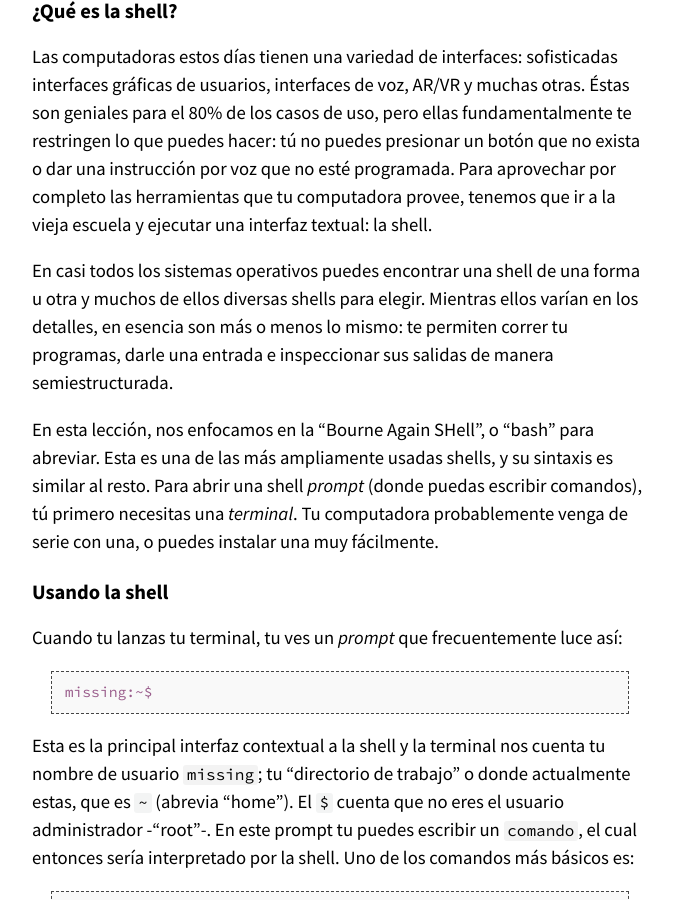
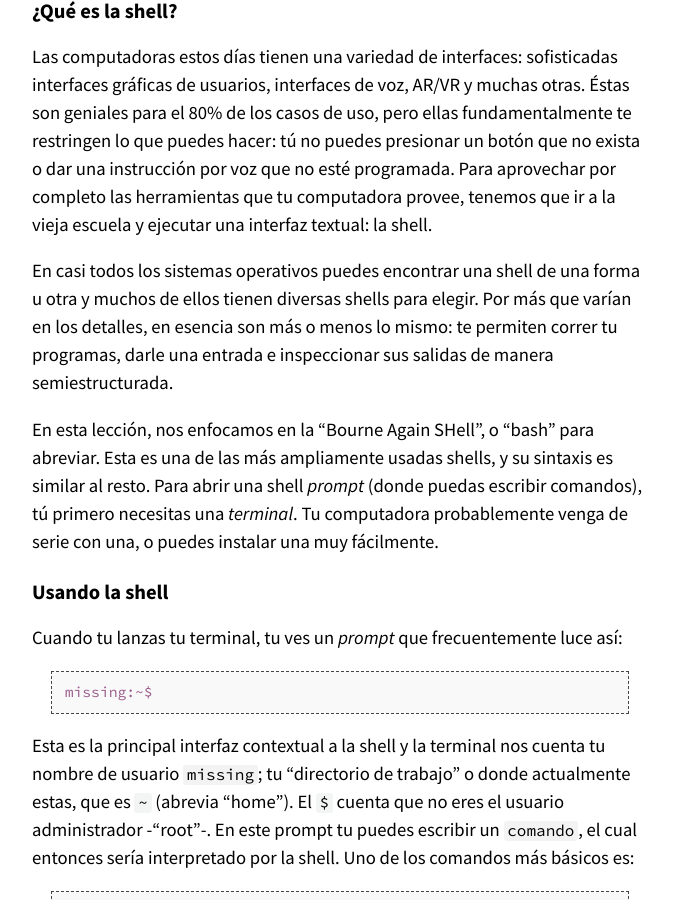
Before and after one commit to missing-semester-esp/missing-semester-esp.github.io, a Jekyll site: the page built from _2020/course-shell-esp.md, in a window 1280 px wide and 900 px high, scrolled down 1558 px. Shown: the whole window, without its empty margins (300-973 px from the left). Built offline with Jekyll 4.4.1, drawn with Linux system fonts in a browser that asks for light colours.

Commit message:
Update _2020/course-shell-esp.md
Co-authored-by: Matias Garcia Isaia <mgarciaisaia+github@gmail.com>

```diff
--- a/_2020/course-shell-esp.md
+++ b/_2020/course-shell-esp.md
@@ -58,7 +58,7 @@ Para aprovechar por completo las herramientas que tu computadora provee,
 tenemos que ir a la vieja escuela y ejecutar una interfaz textual: la shell.
 
 En casi todos los sistemas operativos puedes encontrar una shell de una forma u otra
-y muchos de ellos diversas shells para elegir. Mientras ellos varían en los
+y muchos de ellos tienen diversas shells para elegir. Por más que varían en los
 detalles, en esencia son más o menos lo mismo: te permiten correr tu programas,
 darle una entrada e inspeccionar sus salidas de manera semiestructurada.
 
```
